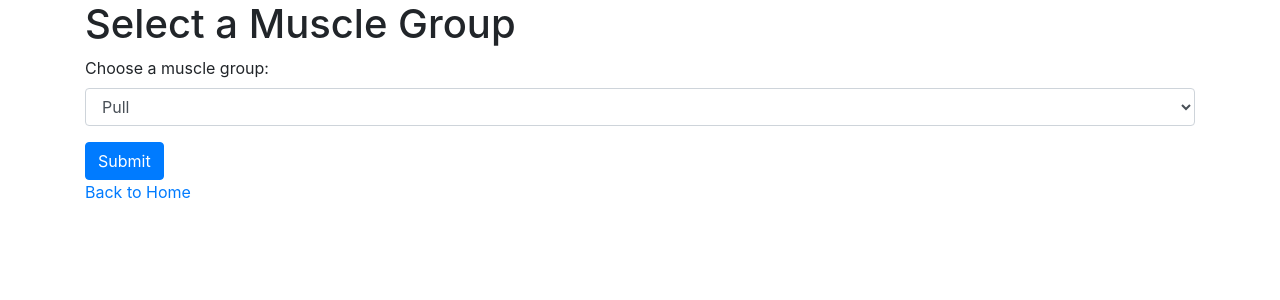
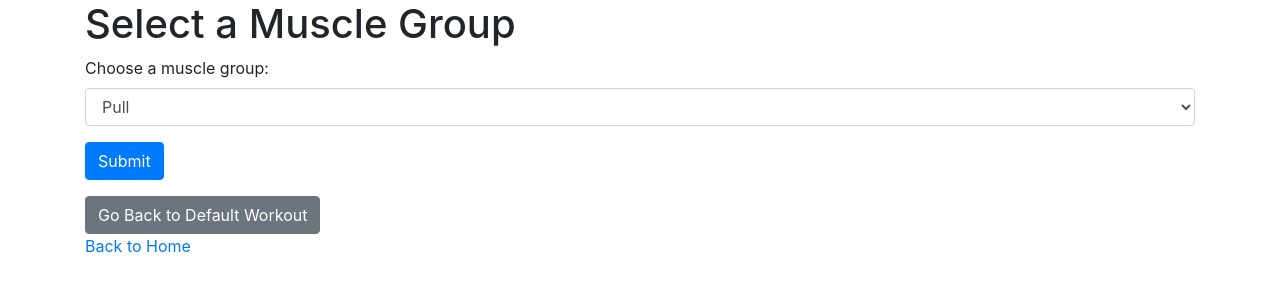
Before and after one commit to hasanzaidi1/health-fitness-web, a Flask app: page /custom in a window 1280 px wide. Shown: the top 300 px of the page. Run offline with Flask 3, Linux system fonts and the light colour scheme; some libraries are stand-ins or nearby versions.

Commit message:
all different muscle groups now added and ability to revert to default workout

```diff
--- a/app.py
+++ b/app.py
@@ -66,7 +66,6 @@ def index():
     # Retrieve the stored workout plan and day from the session
     today = session.get('today', 'No workout day')
     workout_plan = session.get('workout_plan', {})
-
     return render_template('index.html', today=today, workout_plan=workout_plan)
 
 
@@ -116,5 +115,16 @@ def custom_workout():
     return render_template('muscle_groups.html')
 
 
+@app.route('/reset_default', methods=['POST'])
+def reset_default():
+    # Regenerate today's workout and store it in the session
+    today, workout_plan = get_todays_workout()
+    session['workout_plan'] = workout_plan
+    session['today'] = today  # Store the default day
+
+    # Redirect to the index page to show the default workout
+    return redirect(url_for('index'))
+
+
 if __name__ == "__main__":
     app.run(debug=True)
--- a/templates/muscle_groups.html
+++ b/templates/muscle_groups.html
@@ -22,6 +22,10 @@
             </div>
             <button type="submit" class="btn btn-primary">Submit</button>
         </form>
+        <!-- Add button to go back to the default workout -->
+        <form method="POST" action="{{ url_for('reset_default') }}">
+            <button type="submit" class="btn btn-secondary mt-3">Go Back to Default Workout</button>
+        </form>
         <a href="{{ url_for('index') }}">Back to Home</a>
     </div>
 </body>
```
